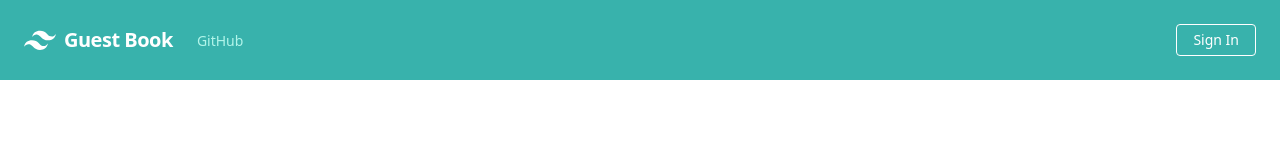
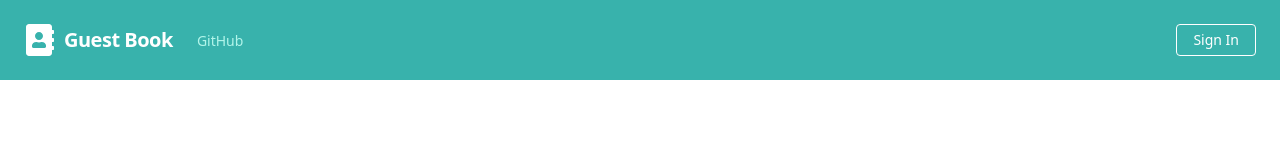
Before and after one commit to emmaodia/blockstack-guestbook, a React (Create React App) app: page / in a window 1280 px wide. Shown: the top 160 px of the page. Built offline with nearby package versions, Linux system fonts and the light colour scheme.

Commit message:
Using Font Awesome Components in the file.

```diff
--- a/src/Components/Header.js
+++ b/src/Components/Header.js
@@ -1,5 +1,9 @@
 import React from 'react';
 import { Link } from 'react-router-dom';
+import { FontAwesomeIcon } from '@fortawesome/react-fontawesome'
+import { faCoffee, faAddressBook } from '@fortawesome/free-solid-svg-icons'
+
+const element = <FontAwesomeIcon icon={faAddressBook} />
 
 const Header = () => {
 
@@ -7,7 +11,11 @@ const Header = () => {
     <>
       <nav className="fixed w-full z-10 top-0 flex items-center justify-between flex-wrap bg-teal-500 p-6">
           <div className="flex items-center flex-shrink-0 text-white mr-6">
-            <svg className="fill-current h-8 w-8 mr-2" width="54" height="54" viewBox="0 0 54 54" xmlns="http://www.w3.org/2000/svg"><path d="M13.5 22.1c1.8-7.2 6.3-10.8 13.5-10.8 10.8 0 12.15 8.1 17.55 9.45 3.6.9 6.75-.45 9.45-4.05-1.8 7.2-6.3 10.8-13.5 10.8-10.8 0-12.15-8.1-17.55-9.45-3.6-.9-6.75.45-9.45 4.05zM0 38.3c1.8-7.2 6.3-10.8 13.5-10.8 10.8 0 12.15 8.1 17.55 9.45 3.6.9 6.75-.45 9.45-4.05-1.8 7.2-6.3 10.8-13.5 10.8-10.8 0-12.15-8.1-17.55-9.45-3.6-.9-6.75.45-9.45 4.05z"/></svg>
+            <svg className="fill-current h-8 w-8 mr-2" width="54" height="54" viewBox="0 0 54 54" xmlns="http://www.w3.org/2000/svg">
+            {element}
+              {/* <path d="M13.5 22.1c1.8-7.2 6.3-10.8 13.5-10.8 10.8 0 12.15 8.1 17.55 9.45 3.6.9 6.75-.45 9.45-4.05-1.8 7.2-6.3 10.8-13.5 10.8-10.8 0-12.15-8.1-17.55-9.45-3.6-.9-6.75.45-9.45 4.05zM0 38.3c1.8-7.2 6.3-10.8 13.5-10.8 10.8 0 12.15 8.1 17.55 9.45 3.6.9 6.75-.45 9.45-4.05-1.8 7.2-6.3 10.8-13.5 10.8-10.8 0-12.15-8.1-17.55-9.45-3.6-.9-6.75.45-9.45 4.05z"/> */}
+              </svg>
+            {/* {element} */}
             <span className="font-semibold text-xl tracking-tight">
               <Link to='/'>Guest Book</Link>
             </span>
```
